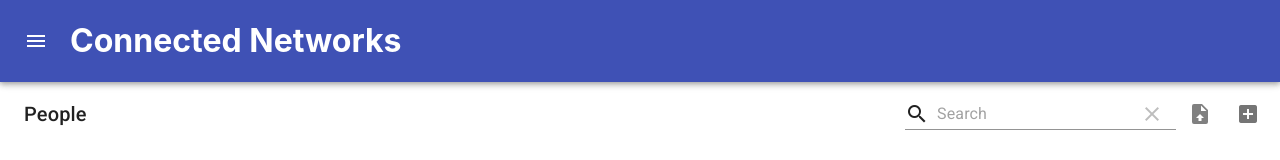
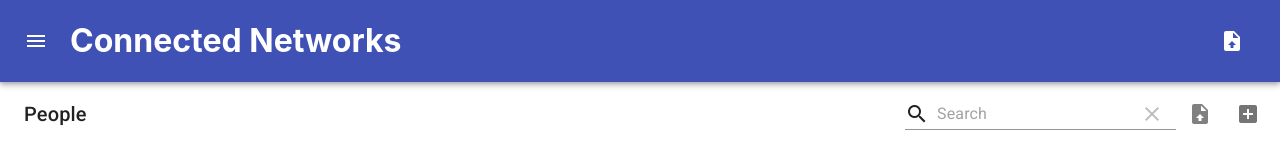
Before and after one commit to Connected-Networks/Connected-Networks-Project, a React (Create React App) app in the folder client/: page / in a window 1280 px wide. Shown: the top 160 px of the page. Built offline with nearby package versions, Linux system fonts and the light colour scheme; no server answers.

Commit message:
added upload button to title bar

```diff
--- a/client/src/App.tsx
+++ b/client/src/App.tsx
@@ -45,7 +45,7 @@ export default class App extends React.Component<any, AppState> {
     return (
       <Container>
         <link rel="stylesheet" href="https://fonts.googleapis.com/icon?family=Material+Icons"></link>
-        <TitleBar toggleOpen={this.toggleSideMenu} />
+        <TitleBar toggleOpen={this.toggleSideMenu} handleUpload={this.openUploadDialog} />
         <Content>
           <SideMenu
             open={this.state.openSideMenu}
--- a/client/src/components/TitleBar.tsx
+++ b/client/src/components/TitleBar.tsx
@@ -2,6 +2,7 @@ import * as React from "react";
 import { AppBar, Toolbar, IconButton } from "@material-ui/core";
 import MenuIcon from "@material-ui/icons/Menu";
 import styled from "styled-components";
+import { ReactComponent as ImportIcon } from "./resources/file-upload.svg";
 
 const Title = styled.h1`
   margin-left: 10px;
@@ -9,6 +10,7 @@ const Title = styled.h1`
 
 export interface TitleBarProps {
   toggleOpen: Function;
+  handleUpload: Function;
 }
 
 export interface TitleBarState {}
@@ -21,7 +23,10 @@ class TitleBar extends React.Component<TitleBarProps, TitleBarState> {
           <IconButton color="inherit" onClick={() => this.props.toggleOpen()} edge="start">
             <MenuIcon />
           </IconButton>
-          <Title>Connected Networks</Title>
+          <Title style={{ flexGrow: 1 }}>Connected Networks</Title>
+          <IconButton color="inherit" onClick={() => this.props.handleUpload()} style={{}}>
+            <ImportIcon fill={"white"} />
+          </IconButton>
         </Toolbar>
       </AppBar>
     );
```
